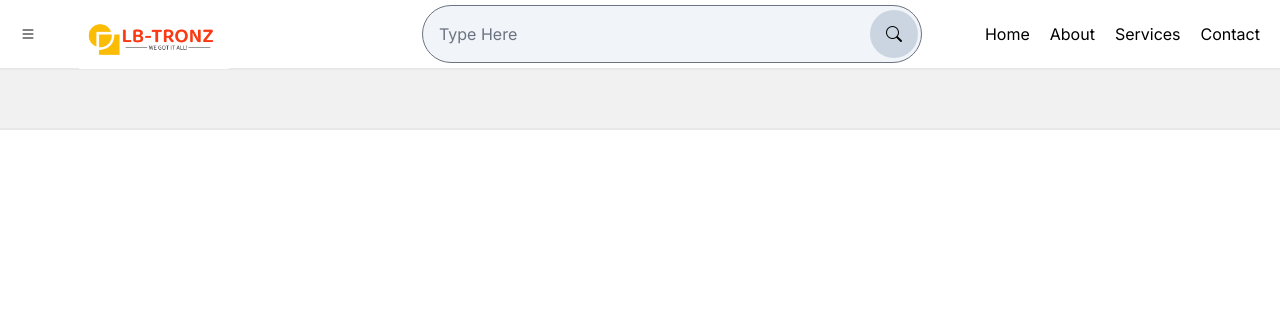
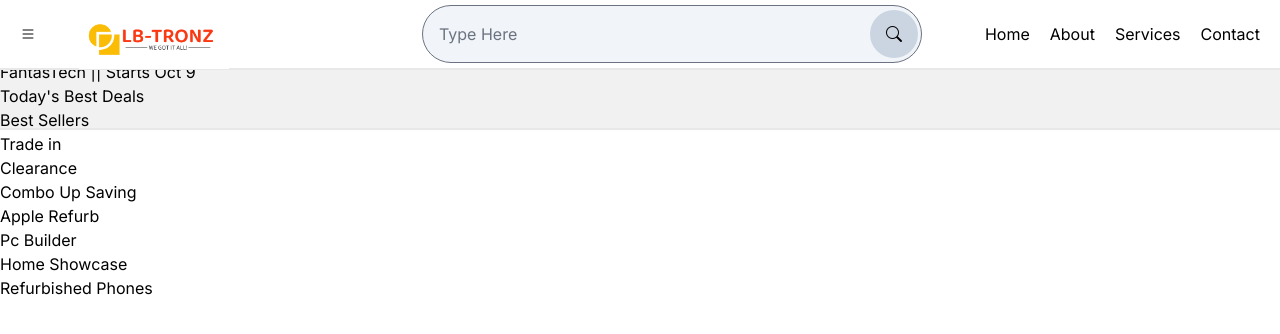
Before and after one commit to MALWICK/Lb-laptops, a Next.js app: page / in a window 1280 px wide. Shown: the top 334 px of the page. Built offline with nearby package versions, Linux system fonts and the light colour scheme.

Commit message:
updating this data

```diff
--- a/components/homepage/HomeNavbar.tsx
+++ b/components/homepage/HomeNavbar.tsx
@@ -57,7 +57,11 @@ function HomeNavbar() {
       </nav>
       <div className="banner">
         <ul className="innerbanner">
-
+          {BannerData.map((data) => (
+            <li key={data.title} onClick={() => handleLinks(data.url)}>
+              {data.title}
+            </li>
+          ))}
         </ul>
       </div>
     </div>
```
